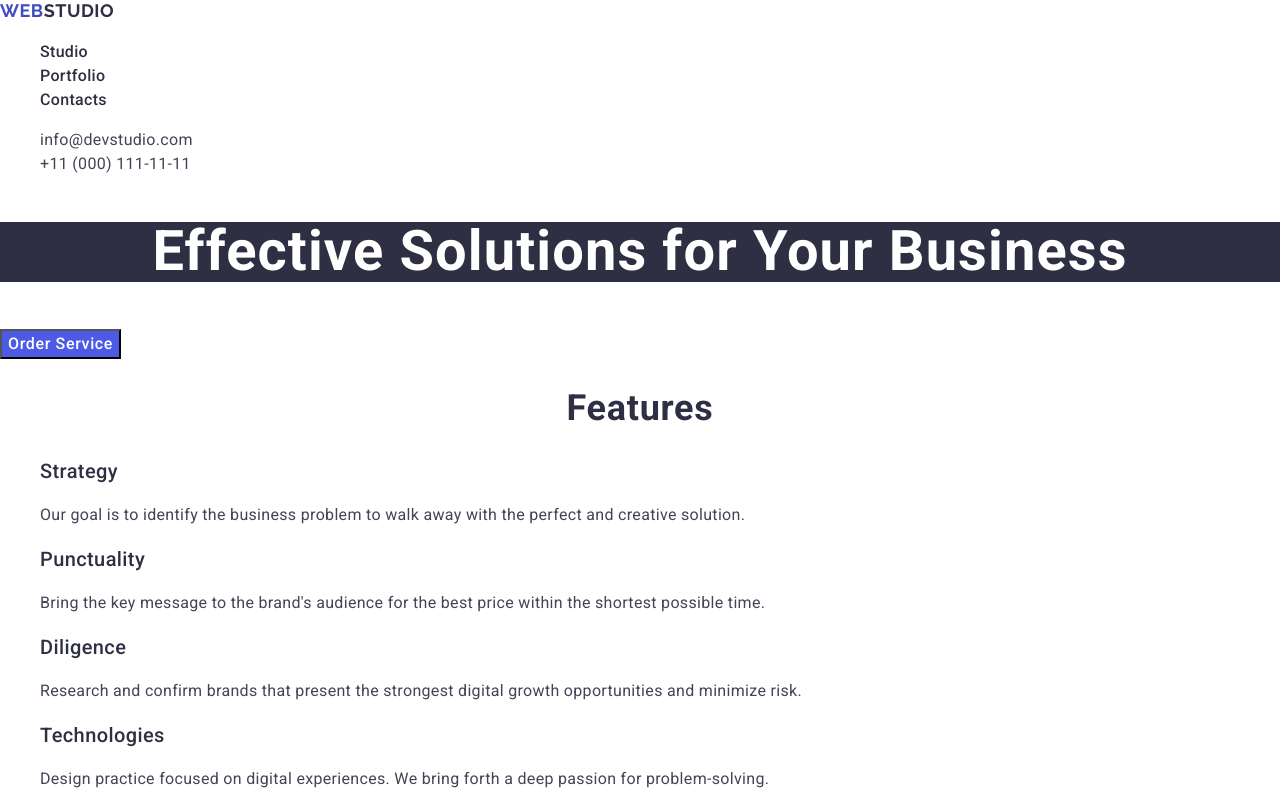
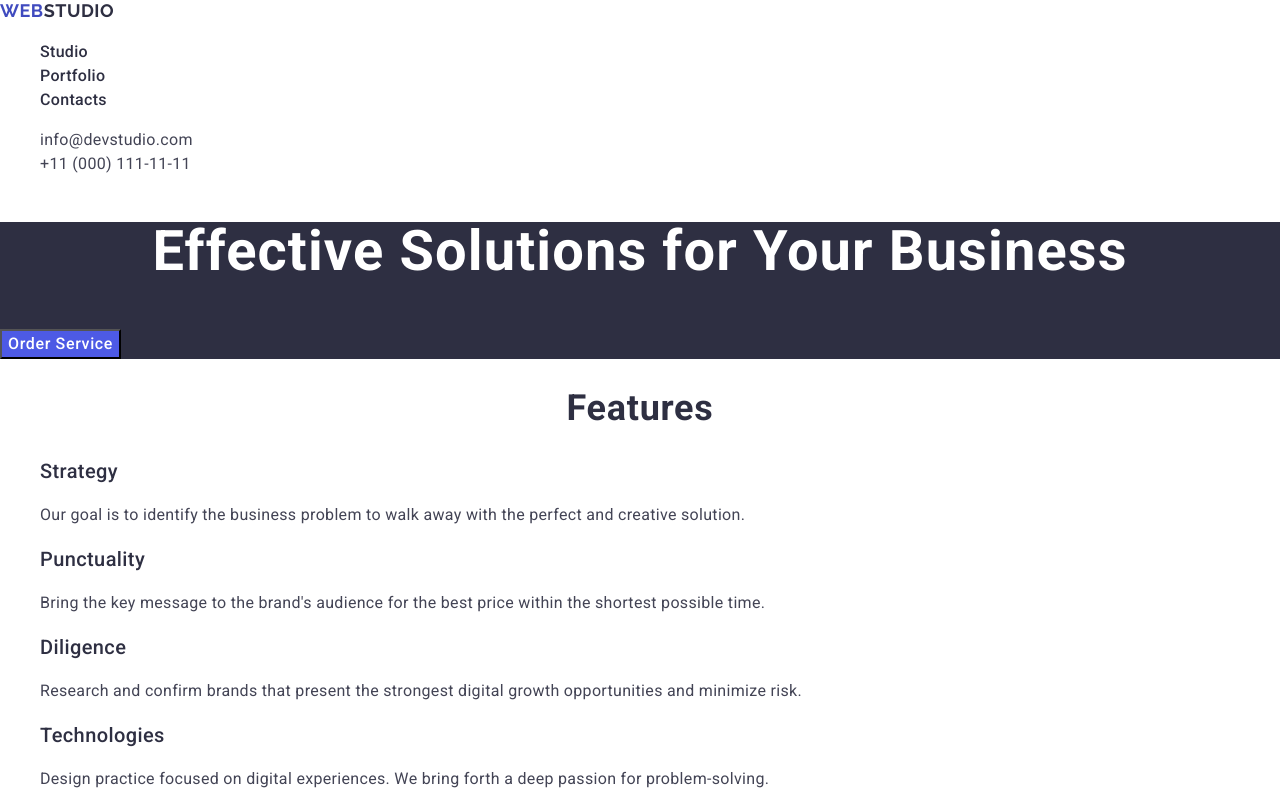
Before and after one commit to yaraaos/goit-markup-hw-02, a plain HTML site: page index.html in a window 1280 px wide. Shown: the top 800 px of the page. Drawn offline with nearby package versions, Linux system fonts and the light colour scheme.

Commit message:
Add Box Background Color

```diff
--- a/css/styles.css
+++ b/css/styles.css
@@ -71,8 +71,10 @@ button {
 
 
 /* Big Box */
+    .box {
+        background-color: #2e2f42;
+    }
     .box-sentence {
-    background-color: #2e2f42;
     font-size: 56px;
     line-height: 1.07;
     text-align: center;
--- a/index.html
+++ b/index.html
@@ -37,7 +37,7 @@
         </address>
     </header>
     <main>
-        <section>
+        <section class="box">
             <h1 class="box-sentence">Effective Solutions for Your Business</h1>
             <button type="button" class="btn">Order Service</button>
         </section>
```
